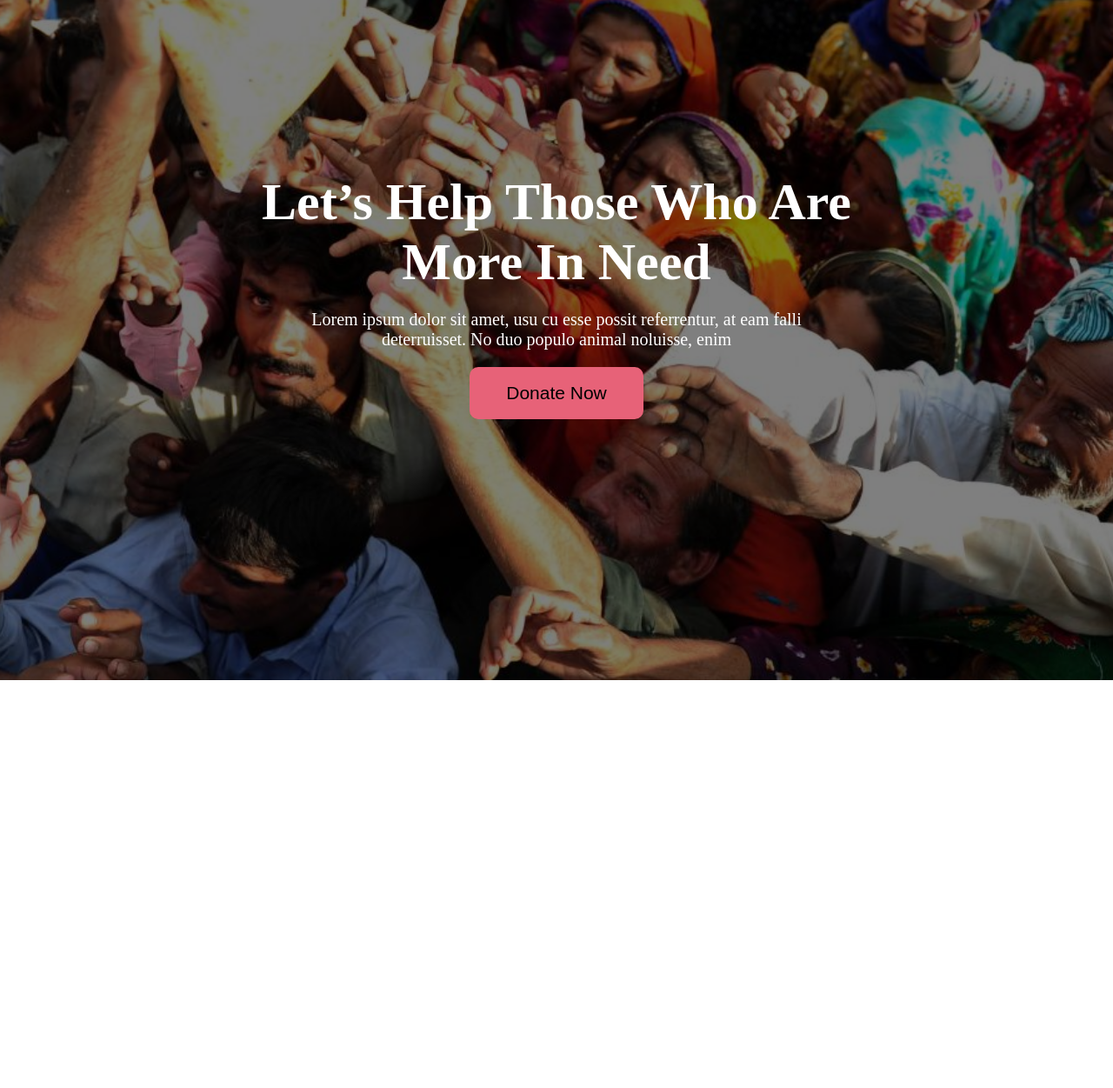
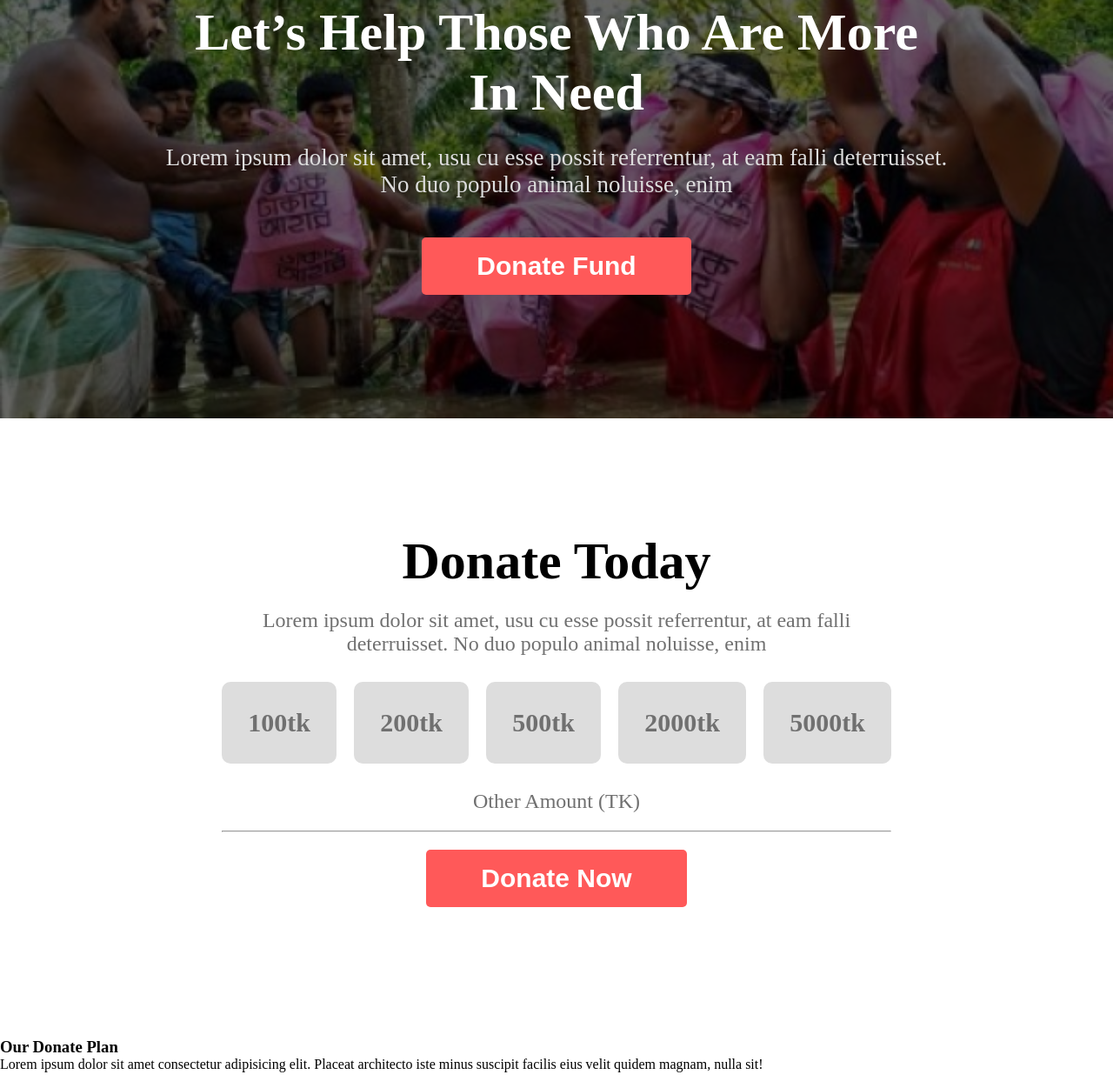
Before and after one commit to omarshakib-1/donate-website, a plain HTML site: page index.html in a window 1280 px wide. Shown: the part 119-1370 px from the top of the page at 87% size. Before the commit the page ends 901 px from the top, so only its background shows below. Drawn offline with Linux system fonts and the light colour scheme.

Commit message:
frist-step

```diff
--- a/donate-styles/style.css
+++ b/donate-styles/style.css
@@ -2,17 +2,16 @@
   margin: 0;
   padding: 0;
 }
-
-/* header & banner section */
-
 header{
-    background-image: url("../images/donation0.jpg");
+  color: #fff;
+  background-image: url("../images/donation11.jpg");
+  background-repeat: no-repeat;
+  background-size: cover;
+  height: 600px;
   background-position: center center;
-    background-repeat:no-repeat;
-    background-size: cover;
-    padding: 300px 0;
-    color: #fff;
-
+  display: flex;
+  justify-content: center;
+  align-items: center;
   position: relative;
   z-index: 1;
 }
@@ -20,32 +19,79 @@ header{
 header::after{
   content: "";
   position: absolute;
+  top: 0  ;
   left: 0;
-    top: 0;
+  width: 100%;
   height: 100%;
-    width: 100%;
+  background: rgba(0, 0, 0, 0.6);
   z-index: -1;
-
-    background: rgba(0, 0, 0, 0.5);
 }
-.banner{
+.banner {
+  width: 900px;
   text-align: center;
 }
-.banner-title {
+.banner-title h2 {
   font-size: 60px;
-    width: 706px;
-    margin: 17px auto;
 }
-  .banner-description {
-    font-size: 20px;
-    width: 578px;
-    margin: 20px auto;
+
+.banner-title p {
+  font-size: 27px;
+  color: #ddd;
+  margin: 25px 0;
 }
+
 .banner-btn {
-    width: 200px;
-    padding: 18px;
-    font-size: 21px;
-    background: #e76278;
+  padding: 16px 63px;
+  font-size: 30px;
+  color: #fff;
+  font-weight: 600;
+  background: #FF5959;
   border: 0;
+  border-radius: 5px;
+  margin: 20px 0;
+}
+
+/* part 2  */
+
+.counter-title {
+  width: 770px;
+  margin: 130px auto;
+  text-align: center;
+}
+
+.counter-title h2{
+  font-size: 60px ;
+  font-weight: 700;
+
+}
+.counter-title p {
+  color: #707070;
+  font-size: 24px;
+  margin: 20px 0;
+}
+
+/* count */
+
+.count-items {
+  display: flex;
+  justify-content: space-around;
+  margin: 30px 0;
+  gap: 20px;
+}
+
+.item {
+  background: #ddd;
+  padding: 30px;
   border-radius: 10px;
 }
+
+.item h3 {
+  font-size: 30px;
+  color: #707070;
+}
+
+.another{
+  margin: 10px 0;
+}
+
+.an-donate{}
--- a/index.html
+++ b/index.html
@@ -4,21 +4,57 @@
     <meta charset="UTF-8">
     <meta http-equiv="X-UA-Compatible" content="IE=edge">
     <meta name="viewport" content="width=device-width, initial-scale=1.0">
-    <title>Document</title>
+    <title>Donate today</title>
     <link rel="stylesheet" href="./donate-styles/style.css">
 </head>
 <body>
     <header>
         <section class="banner">
-            <h1 class="banner-title">Let’s Help Those Who Are More In Need</h1>
-            <p class="banner-description">
-                Lorem ipsum dolor sit amet, usu cu esse possit referrentur, at eam falli deterruisset. No duo populo animal noluisse, enim
-            </p>
-            <button class="banner-btn">Donate Now</button>
+            <div class="banner-title">
+                <h2> Let’s Help Those Who Are More In Need</h2>
+                <p>Lorem ipsum dolor sit amet, usu cu esse possit referrentur, at eam falli deterruisset. No duo populo animal noluisse, enim</p>
+                <button class="banner-btn">Donate Fund</button>
+            </div>
         </section>
     </header>
     <main>
+        <section class="counter-title">
+            <h2>Donate Today</h2>
+            <p>Lorem ipsum dolor sit amet, usu cu esse possit referrentur, at eam falli deterruisset. No duo populo animal noluisse, enim</p>
 
+            <div class="count-items">
+                <div class="item">
+                    <h3>100tk</h3>
+                </div>
+                <div class="item">
+                    <h3>200tk</h3>
+                </div>
+                <div class="item">
+                    <h3 class="speacial">500tk</h3>
+                </div>
+                <div class="item">
+                    <h3>2000tk</h3>
+                </div>
+                <div class="item">
+                    <h3>5000tk</h3>
+                </div>
+            </div>
+            <div class="another">
+                <p class="an-donate">Other Amount (TK)</p>
+                <hr>
+                <button class="banner-btn">Donate Now</button>
+            </div>
+        </section>
+        <section class="section-2">
+            <h3>Our Donate Plan</h3>
+            <p>Lorem ipsum dolor sit amet consectetur adipisicing elit. Placeat architecto iste minus suscipit facilis eius velit quidem magnam, nulla sit!</p>
+
+            <div class="card-items">
+                <div class="card">
+                    <img src="./images/" alt="">
+                </div>
+            </div>
+        </section>
     </main>
     <footer>
 
```
Also changed, not shown: icons/Frame-1.png (added), icons/blood.svg (added), icons/bus.svg (added), icons/clothes.svg (added), icons/food.png (added), icons/icon11.svg (added), icons/icon13.svg (added), icons/icon4.svg (added), icons/icon5.svg (added), icons/icon6.svg (added), icons/icon7.svg (added), icons/icon8.svg (added), icons/icon9.svg (added), icons/medicine.svg (added), 1 more files. Lines whose indentation alone changed are shown as unchanged.
